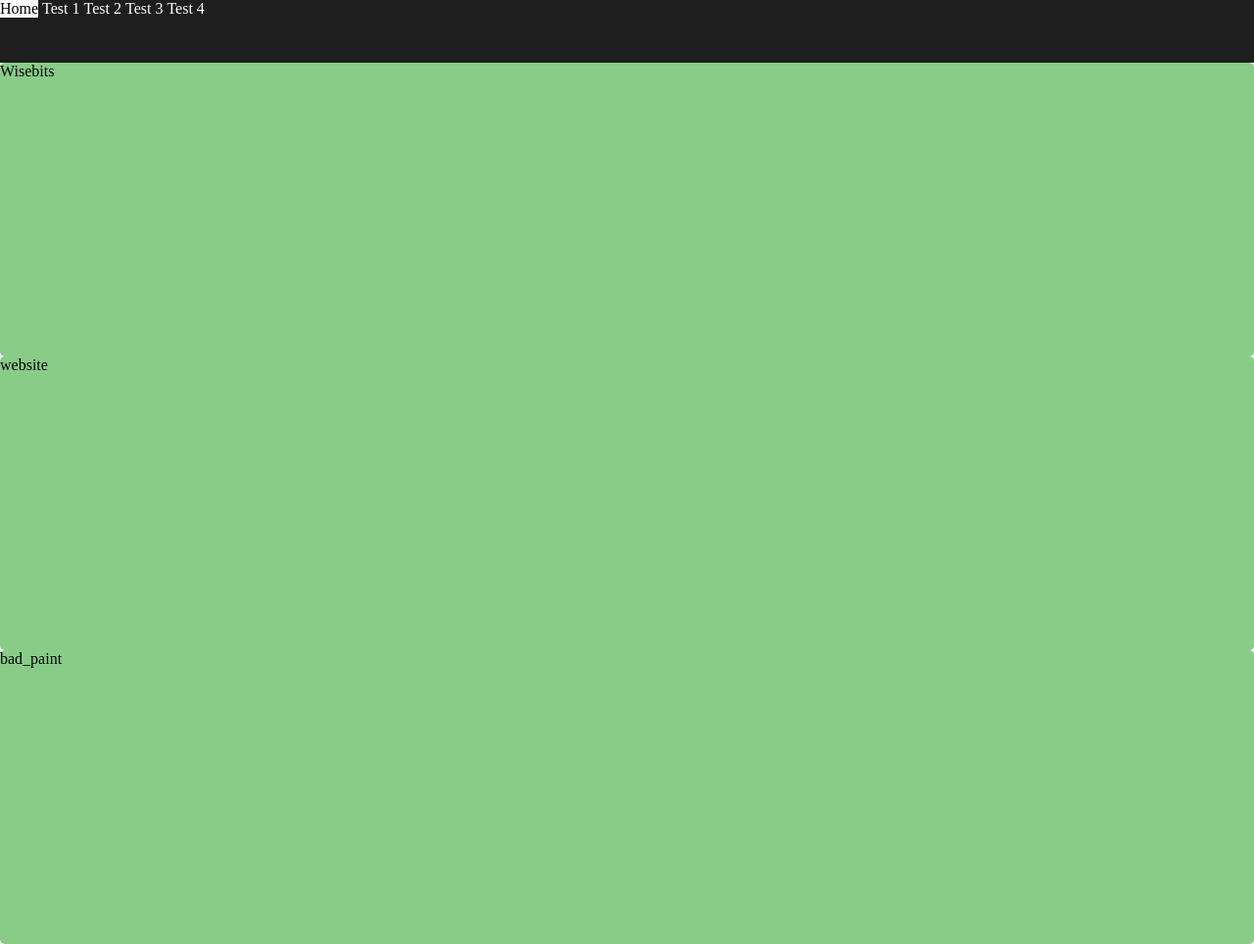
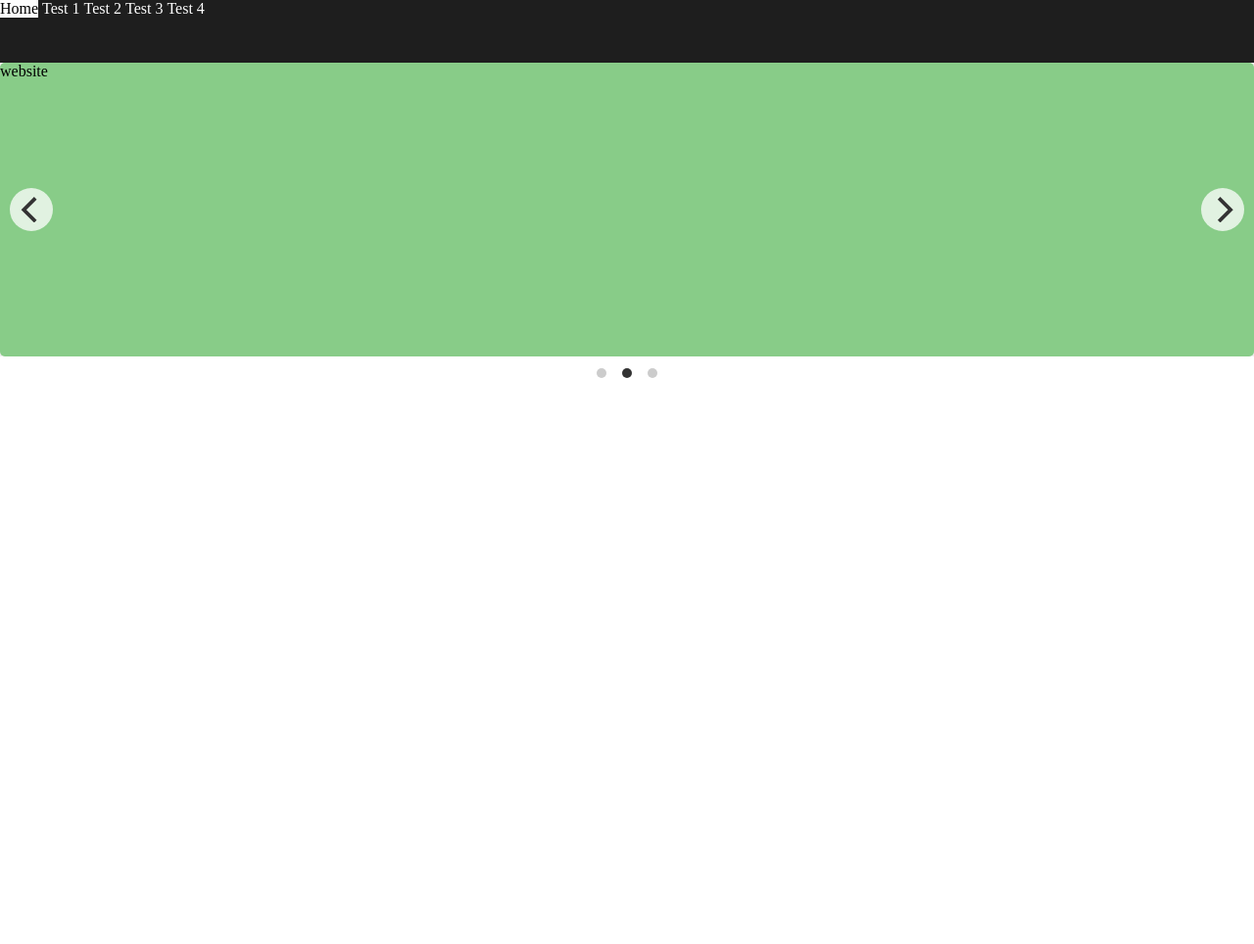
Before and after one commit to avocado5182/my-sites, a plain HTML site: page index.html in a window 1280 px wide. Shown: the whole page at 98% size. After the commit the page ends 800 px from the top, so only its background shows below. Drawn offline with nearby package versions, Linux system fonts and the light colour scheme.

Commit message:
Update index.html

```diff
--- a/index.html
+++ b/index.html
@@ -23,7 +23,7 @@
 		</ul>
 	</nav>
 	<main>
-		<div class="main-carousel">
+		<div class="main-carousel" data-flickity='{ "wrapAround": true, "autoPlay": 3000 }'>
 			<div class="carousel-cell">Wisebits</div>
 			<div class="carousel-cell">website</div>
 			<div class="carousel-cell">bad_paint</div>
```
